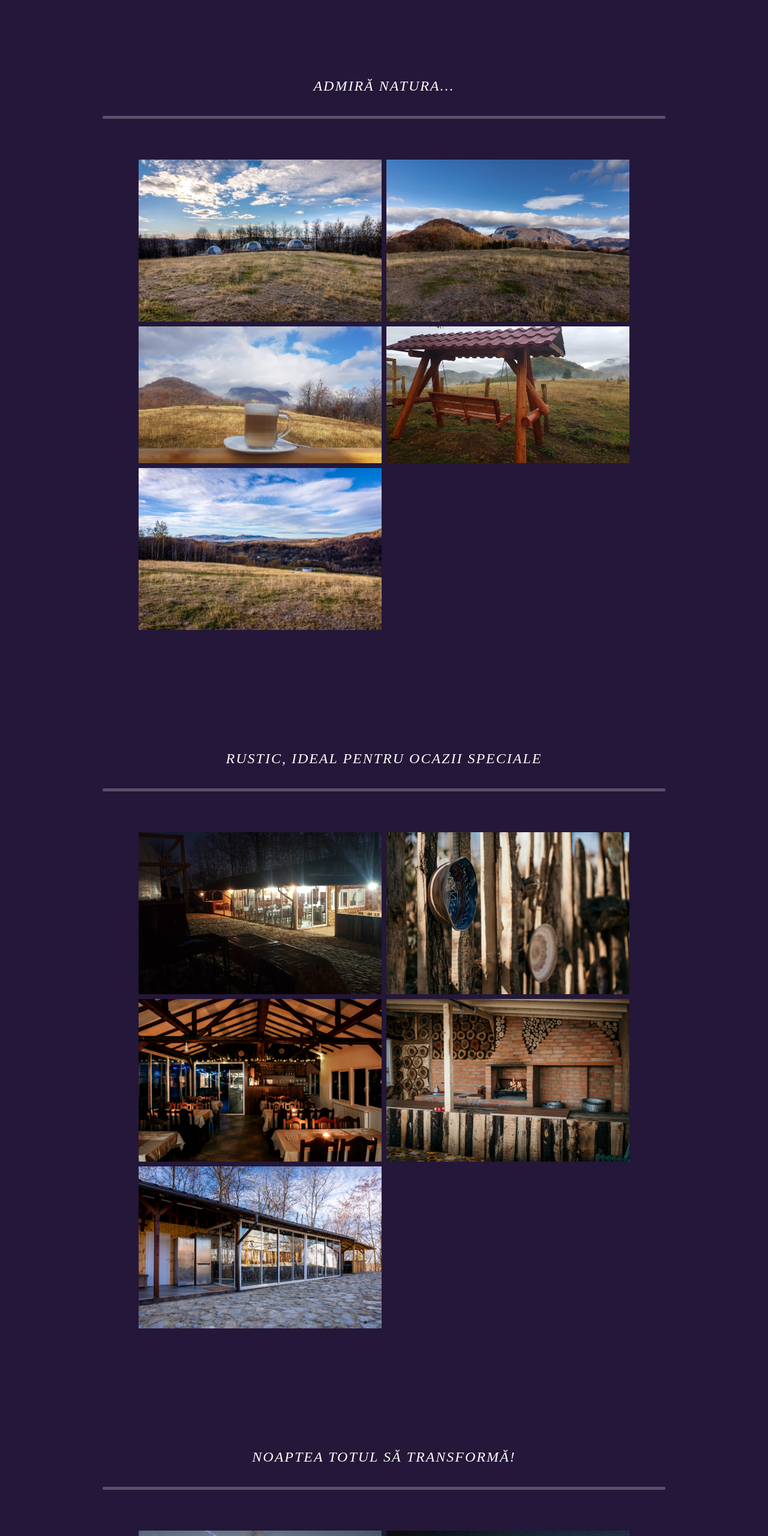
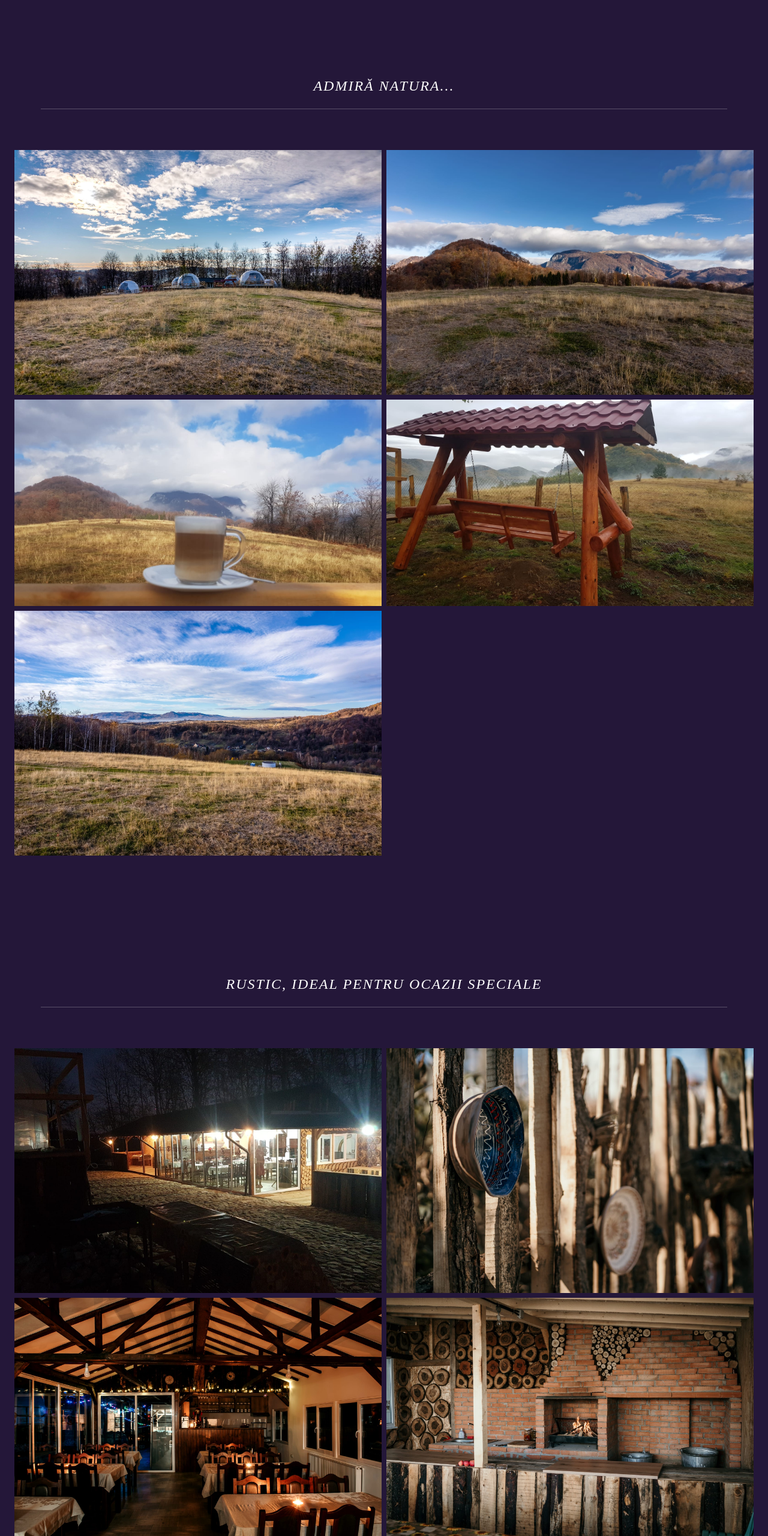
Before and after one commit to GhGeani/bc-website, a website: page www/galerie.html in a window 1280 px wide. Shown: the part 240-2800 px from the top of the page at 60% size. Drawn offline with nearby package versions, Linux system fonts and the light colour scheme.

Commit message:
Update galery layout.

```diff
--- a/www/galerie.html
+++ b/www/galerie.html
@@ -45,30 +45,30 @@
     <nav-bar></nav-bar>
 
 
-    <section class="p-3 mt-3">
+    <section id="g-first-section" class="p-3 mt-3">
       <div class="container-fluid px-3 py-5">
         <div class="row justify-content-center align-items-center">
-          <div class="col-12 col-lg-10 col-md-12 p-md-5">
-            <h2 class="medium-copy caption mb-3 text-center fst-italic pb-md-3">
+          <div class="col-12 p-md-5">
+            <h2 class="medium-copy caption mb-3 text-center fst-italic pb-md-1">
               Admiră natura...
             </h2>
-            <hr class="rounded">
+            <hr>
           </div>
-          <div class="col-12 col-lg-8 mt-4 mt-md-0">
+          <div class="col-12 mt-4 mt-md-0">
             <div class="row">
-              <div class="col-6 m-0 p-1">
+              <div class="col-6 col-xxl-4 m-0 p-1">
                 <img class="g-photo" src="/assets/images/nature-1.jpeg" alt="brancoveanu glamping herozu">
               </div>
-              <div class="col-6 m-0 p-1">
+              <div class="col-6 col-xxl-4 m-0 p-1">
                 <img class="g-photo" src="/assets/images/nature-2.jpeg" alt="brancoveanu glamping herozu">
               </div>
-              <div class="col-6 m-0 p-1">
+              <div class="col-6 col-xxl-4 m-0 p-1">
                 <img class="g-photo" src="/assets/images/nature-4.jpeg" alt="brancoveanu glamping herozu">
               </div>
-              <div class="col-6 m-0 p-1">
+              <div class="col-6 col-xxl-4 m-0 p-1">
                 <img class="g-photo" src="/assets/images/nature-3.jpeg" alt="brancoveanu glamping herozu">
               </div>
-              <div class="col-6 m-0 p-1">
+              <div class="col-6 col-xxl-4 m-0 p-1">
                 <img class="g-photo" src="/assets/images/nature-5.jpeg" alt="brancoveanu glamping herozu">
               </div>
             </div>
@@ -80,29 +80,29 @@
     <section class="p-3 mt-3">
       <div class="container-fluid px-3 py-5">
         <div class="row justify-content-center align-items-center">
-          <div class="col-12 col-lg-10 col-md-12 p-md-5">
-            <h2 class="medium-copy caption mb-3 text-center fst-italic pb-md-3">
+          <div class="col-12 p-md-5">
+            <h2 class="medium-copy caption mb-3 text-center fst-italic pb-md-1">
               Rustic,
               ideal pentru ocazii
               speciale
             </h2>
-            <hr class="rounded">
+            <hr>
           </div>
-          <div class="col-12 col-lg-8 mt-4 mt-md-0">
+          <div class="col-12 mt-4 mt-md-0">
             <div class="row">
-              <div class="col-6 m-0 p-1">
+              <div class="col-6 col-xxl-4 m-0 p-1">
                 <img class="g-photo" src="/assets/images/rest-1.jpeg" alt="brancoveanu glamping herozu">
               </div>
-              <div class="col-6 m-0 p-1">
+              <div class="col-6 col-xxl-4 m-0 p-1">
                 <img class="g-photo" src="/assets/images/rest-2.jpeg" alt="brancoveanu glamping herozu">
               </div>
-              <div class="col-6 m-0 p-1">
+              <div class="col-6 col-xxl-4 m-0 p-1">
                 <img class="g-photo" src="/assets/images/rest-4.jpeg" alt="brancoveanu glamping herozu">
               </div>
-              <div class="col-6 m-0 p-1">
+              <div class="col-6 col-xxl-4 m-0 p-1">
                 <img class="g-photo" src="/assets/images/rest-3.jpeg" alt="brancoveanu glamping herozu">
               </div>
-              <div class="col-6 m-0 p-1">
+              <div class="col-6 col-xxl-4 m-0 p-1">
                 <img class="g-photo" src="/assets/images/rest-5.jpeg" alt="brancoveanu glamping herozu">
               </div>
             </div>
@@ -111,24 +111,24 @@
       </div>
     </section>
 
-    <section class="p-3 mt-3">
+    <section id="g-third-section"  class="p-3 mt-3">
       <div class="container-fluid px-3 py-5">
         <div class="row justify-content-center align-items-center">
-          <div class="col-12 col-lg-10 col-md-12 p-md-5">
-            <h2 class="medium-copy caption mb-3 text-center fst-italic pb-md-3">
+          <div class="col-12 p-md-5">
+            <h2 class="medium-copy caption mb-3 text-center fst-italic pb-md-1">
               Noaptea totul să transformă!
             </h2>
-            <hr class="rounded">
+            <hr>
           </div>
-          <div class="col-12 col-lg-8 mt-4 mt-md-0">
+          <div class="col-12 mt-4 mt-md-0">
             <div class="row">
-              <div class="col-6 m-0 p-1">
+              <div class="col-6 col-xxl-4 m-0 p-1">
                 <img class="g-photo" src="/assets/images/night-1.jpeg" alt="brancoveanu glamping herozu">
               </div>
-              <div class="col-6 m-0 p-1">
+              <div class="col-6 col-xxl-4 m-0 p-1">
                 <img class="g-photo" src="/assets/images/night-2.jpeg" alt="brancoveanu glamping herozu">
               </div>
-              <div class="col-6 m-0 p-1">
+              <div class="col-6 col-xxl-4 m-0 p-1">
                 <img class="g-photo" src="/assets/images/night-3.jpeg" alt="brancoveanu glamping herozu">
               </div>
             </div>
```
